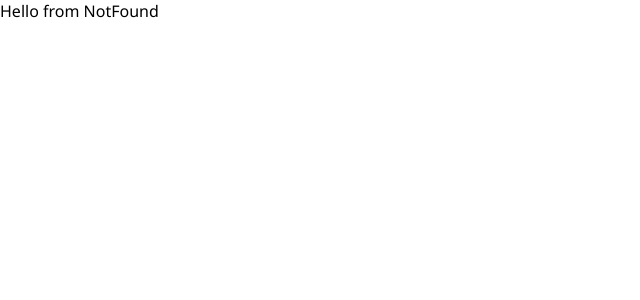
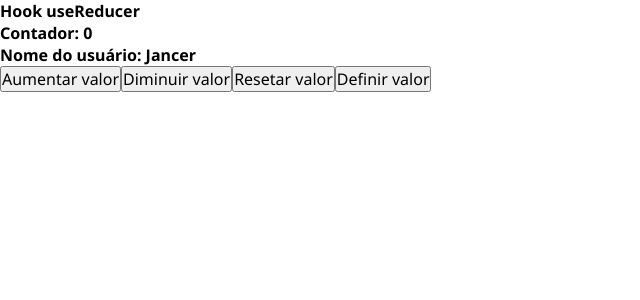
Before and after one commit to Mestres-da-Web/trilha-react, a React (Create React App) app: page /hooks in a window 1280 px wide. Shown: the top 300 px of the page, without its empty margins (0-640 px from the left). Built offline with nearby package versions, Linux system fonts and the light colour scheme.

Commit message:
6 - Aula 1

```diff
--- a/src/App.tsx
+++ b/src/App.tsx
@@ -8,10 +8,13 @@ import SignIn from "./pages/SignIn";
 import ForgotPassword from "./pages/ForgotPassword";
 import NotFound from "./pages/NotFound";
 
+import UseReducerComponent from "./pages/Examples/useReducer";
+
 function App() {
   return (
     <Routes>
       <Route index element={<Home />} />
+      <Route path="hooks" element={<UseReducerComponent />} />
       <Route path="signup" element={<SignUp />} />
       <Route path="signin" element={<SignIn />} />
       <Route path="forgot" element={<ForgotPassword />} />
--- /dev/null
+++ b/src/pages/Examples/useReducer/counterReducer.ts
@@ -0,0 +1,22 @@
+import { Action, State } from "./types";
+
+function counterReducer(state: State, action: Action) {
+  switch (action.type) {
+    case "increment":
+      return { ...state, count: state.count + 1 };
+    case "decrement":
+      return { ...state, count: state.count - 1 };
+    case "reset":
+      return { ...state, count: 0 };
+    case "set":
+      if (action.payload) {
+        return { ...state, count: state.count + action.payload };
+      } else {
+        return state;
+      }
+    default:
+      return state;
+  }
+}
+
+export default counterReducer;
--- /dev/null
+++ b/src/pages/Examples/useReducer/index.tsx
@@ -0,0 +1,31 @@
+import { useReducer } from "react";
+import counterReducer from "./counterReducer";
+
+function UseReducerComponent() {
+  const [state, dispatch] = useReducer(counterReducer, {
+    count: 0,
+    name: "Jancer",
+  });
+
+  return (
+    <div>
+      <h1>Hook useReducer</h1>
+
+      <h2>Contador: {state.count}</h2>
+      <h3>Nome do usuário: {state.name}</h3>
+
+      <button onClick={() => dispatch({ type: "increment" })}>
+        Aumentar valor
+      </button>
+      <button onClick={() => dispatch({ type: "decrement" })}>
+        Diminuir valor
+      </button>
+      <button onClick={() => dispatch({ type: "reset" })}>Resetar valor</button>
+      <button onClick={() => dispatch({ type: "set", payload: 10 })}>
+        Definir valor
+      </button>
+    </div>
+  );
+}
+
+export default UseReducerComponent;
--- /dev/null
+++ b/src/pages/Examples/useReducer/types.ts
@@ -0,0 +1,9 @@
+export interface State {
+  count: number;
+  name: string;
+}
+
+export interface Action {
+  type: "increment" | "decrement" | "reset" | "set";
+  payload?: number;
+}
```
Also changed, not shown: src/pages/Examples/useEffect/index.tsx (renamed from src/pages/Examples/EffectExample.tsx).
